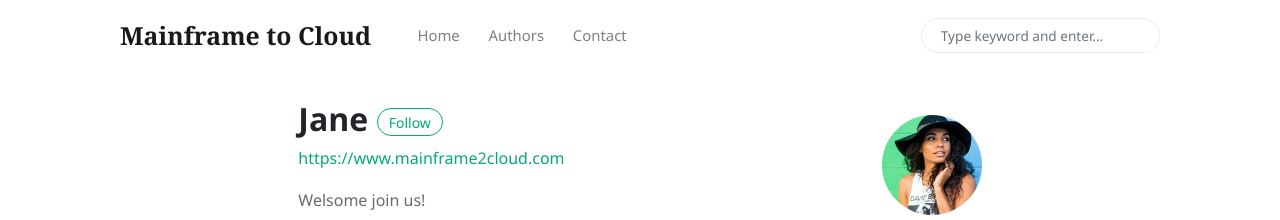
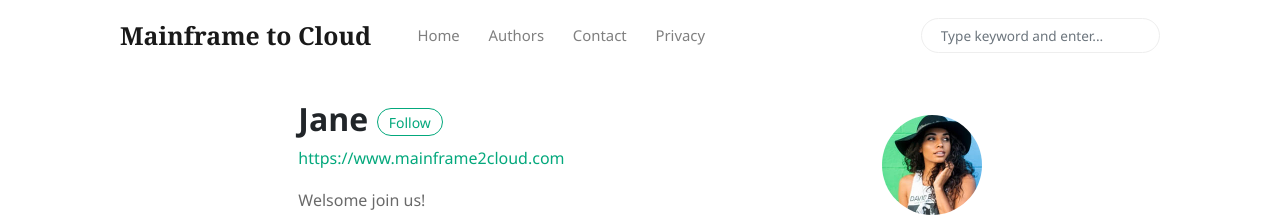
Before and after one commit to billrain/mainframe2cloud.github.io, a Jekyll site: the page built from _pages/author-jane.html, in a window 1280 px wide. Shown: the top 220 px of the page. Built offline with Jekyll 4.4.1, drawn with Linux system fonts in a browser that asks for light colours; nearby versions of some CDN libraries.

Commit message:
Update menu-header.html

```diff
--- a/_includes/menu-header.html
+++ b/_includes/menu-header.html
@@ -8,6 +8,9 @@
 </li>
 <li class="nav-item">
 <a class="nav-link" href="{{site.baseurl}}/contact.html">Contact</a>
+</li>
+<li class="nav-item">
+<a class="nav-link" href="{{site.baseurl}}/privacy-policy.html">Privacy</a>
 </li>
 
 <!--
```
